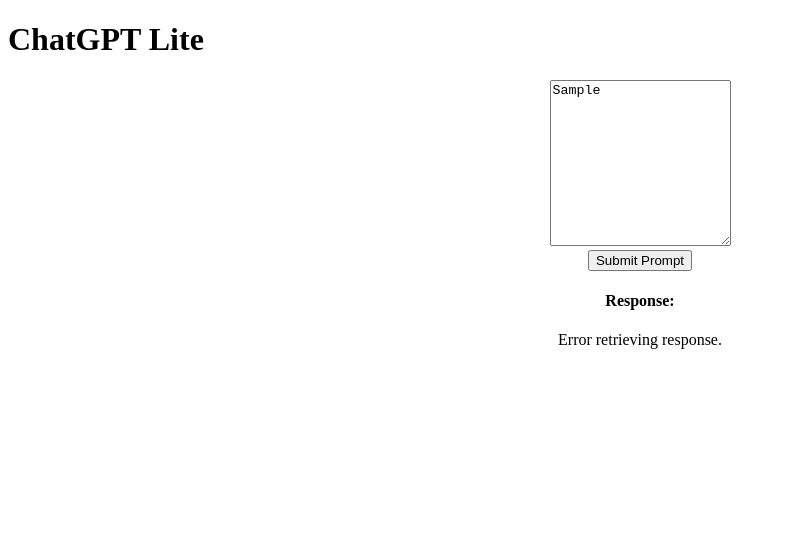
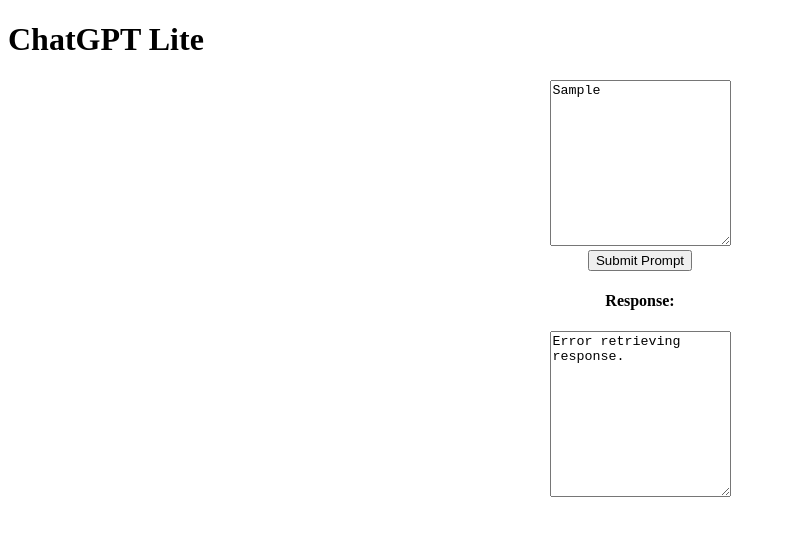
Before and after one commit to guygreenleaf/ChatGPT-Lite, a React (Vite) app in the folder src/app/cgptlite-app/: page / in a window 1280 px wide. Both pictures are taken after typing "Sample" into the empty fields and a click on the button "Submit Prompt". Shown: the top 536 px of the page, without its empty margins (0-785 px from the left). Built offline with nearby package versions, Linux system fonts and the light colour scheme; no server answers.

Commit message:
refactored components, moved all styles to separate stylesheets, added loading and spinners

```diff
--- a/src/app/cgptlite-app/src/App.jsx
+++ /dev/null
@@ -1,49 +0,0 @@
-import { useState } from 'react';
-import OpenAIContext from './OpenAIContext/OpenAIContext';
-
-
-function App() {
-  const [prompt, setPrompt] = useState('');
-  const [response, setResponse] = useState('');
-  const [isLoading, setIsLoading] = useState(false);
-
-  let aiContext = new OpenAIContext();
-
-  let submitPrompt = async() =>{
-    try{
-      setIsLoading(true);
-      let res = await aiContext.SubmitPrompt(prompt);
-      setResponse(res);
-
-    } catch(e){
-      console.log(e);
-      setResponse("Error retrieving response.");
-
-    } finally{
-      setIsLoading(false);
-    }
-  };
-
-  return (
-    <div>
-      <h1>ChatGPT Lite</h1>
-      <div style={{display:'flex', flexDirection:'column',  alignItems:'center'}}>
-        <div>
-          <textarea style={{height:'20vh'}} value={prompt} onChange={(e) => setPrompt(e.target.value)} />
-        </div>
-        <div>
-          <button onClick={submitPrompt}>
-              Submit Prompt
-            </button>
-        </div>
-      </div>
-
-      <div style={{display:'flex', flexDirection:'column',  alignItems:'center'}}>
-        <h4>Response:</h4>
-        {isLoading ? (<span>Loading...</span>) : (<span>{response}</span>)}
-      </div>
-    </div>
-  );
-}
-
-export default App;
--- /dev/null
+++ b/src/app/cgptlite-app/src/Components/App.jsx
@@ -0,0 +1,48 @@
+import { useState } from 'react';
+import OpenAIContext from '../OpenAIContext/OpenAIContext';
+import Response from './Response';
+import Request from './Request';
+import '../styles/App.css';
+
+function App() {
+  const [prompt, setPrompt] = useState('');
+  const [response, setResponse] = useState('');
+  const [isLoading, setIsLoading] = useState(false);
+  const [hasPrompted, setHasPrompted] = useState(false);
+  let aiContext = new OpenAIContext();
+
+  let submitPrompt = async() =>{
+    try{
+      setHasPrompted(true);
+      setIsLoading(true);
+      let res = await aiContext.SubmitPrompt(prompt);
+      setResponse(res);
+    }catch(e){
+      console.log(e);
+      setResponse("Error retrieving response.");
+    }finally{
+      setIsLoading(false);
+    }
+  };
+
+  return (
+    <div>
+      <div>
+        <h1>ChatGPT Lite</h1>
+      </div>
+      <div>
+        <Request setPrompt={setPrompt} prompt={prompt} submitPrompt={submitPrompt} />
+      </div>
+      <div>
+        {!hasPrompted
+          ?
+          (<></>)
+          :
+          (<>{<Response response={response} isLoading={isLoading} />}</>)
+        }
+      </div>
+    </div>
+  );
+}
+
+export default App;
--- /dev/null
+++ b/src/app/cgptlite-app/src/Components/Request.jsx
@@ -0,0 +1,18 @@
+import '../styles/Common.css';
+
+function Request(props){
+    return (
+        <div className="flexCenter">
+        <div>
+          <textarea className='mVH' value={props.prompt} onChange={(e) => props.setPrompt(e.target.value)} />
+        </div>
+        <div>
+          <button onClick={props.submitPrompt}>
+              Submit Prompt
+            </button>
+        </div>
+      </div>
+    );
+}
+
+export default Request;
--- /dev/null
+++ b/src/app/cgptlite-app/src/Components/Response.jsx
@@ -0,0 +1,16 @@
+import '../styles/Common.css';
+
+function Response(props){
+    return (
+        <div className='flexCenter'>
+            <div>
+                <h4>Response:</h4>
+            </div>
+            <div>
+                {props.isLoading ? (<div class="loader"></div>) : (<textarea className='mVH' value={props.response}/>)}
+            </div>
+        </div>
+    );
+}
+
+export default Response;
--- a/src/app/cgptlite-app/src/OpenAIContext/OpenAIContext.js
+++ b/src/app/cgptlite-app/src/OpenAIContext/OpenAIContext.js
@@ -12,9 +12,8 @@
         const response = await this.openAIContext.createChatCompletion({
           model: "gpt-3.5-turbo",
           messages: [{role:"user", content:prompt}] ,
-          temperature: 0.7,
+          temperature: 0.4,
           max_tokens: 256,
-          top_p: 1,
           frequency_penalty: 0,
           presence_penalty: 0,
       });
--- a/src/app/cgptlite-app/src/main.jsx
+++ b/src/app/cgptlite-app/src/main.jsx
@@ -1,6 +1,6 @@
 import React from 'react';
 import ReactDOM from 'react-dom/client';
-import App from './App';
+import App from './Components/App';
 
 ReactDOM.createRoot(document.getElementById('root')).render(
   <React.StrictMode>
--- /dev/null
+++ b/src/app/cgptlite-app/src/styles/App.css
@@ -0,0 +1,13 @@
+.loader {
+    border: 16px solid #f3f3f3; /* Light grey */
+    border-top: 16px solid #3498db; /* Blue */
+    border-radius: 50%;
+    width: 50px;
+    height: 50px;
+    animation: spin 2s linear infinite;
+  }
+
+  @keyframes spin {
+    0% { transform: rotate(0deg); }
+    100% { transform: rotate(360deg); }
+  }
--- /dev/null
+++ b/src/app/cgptlite-app/src/styles/Common.css
@@ -0,0 +1,9 @@
+.flexCenter{
+    display: flex;
+    flex-direction: column;
+    align-items: center;
+}
+
+.mVH{
+    height:20vh;
+}
```
